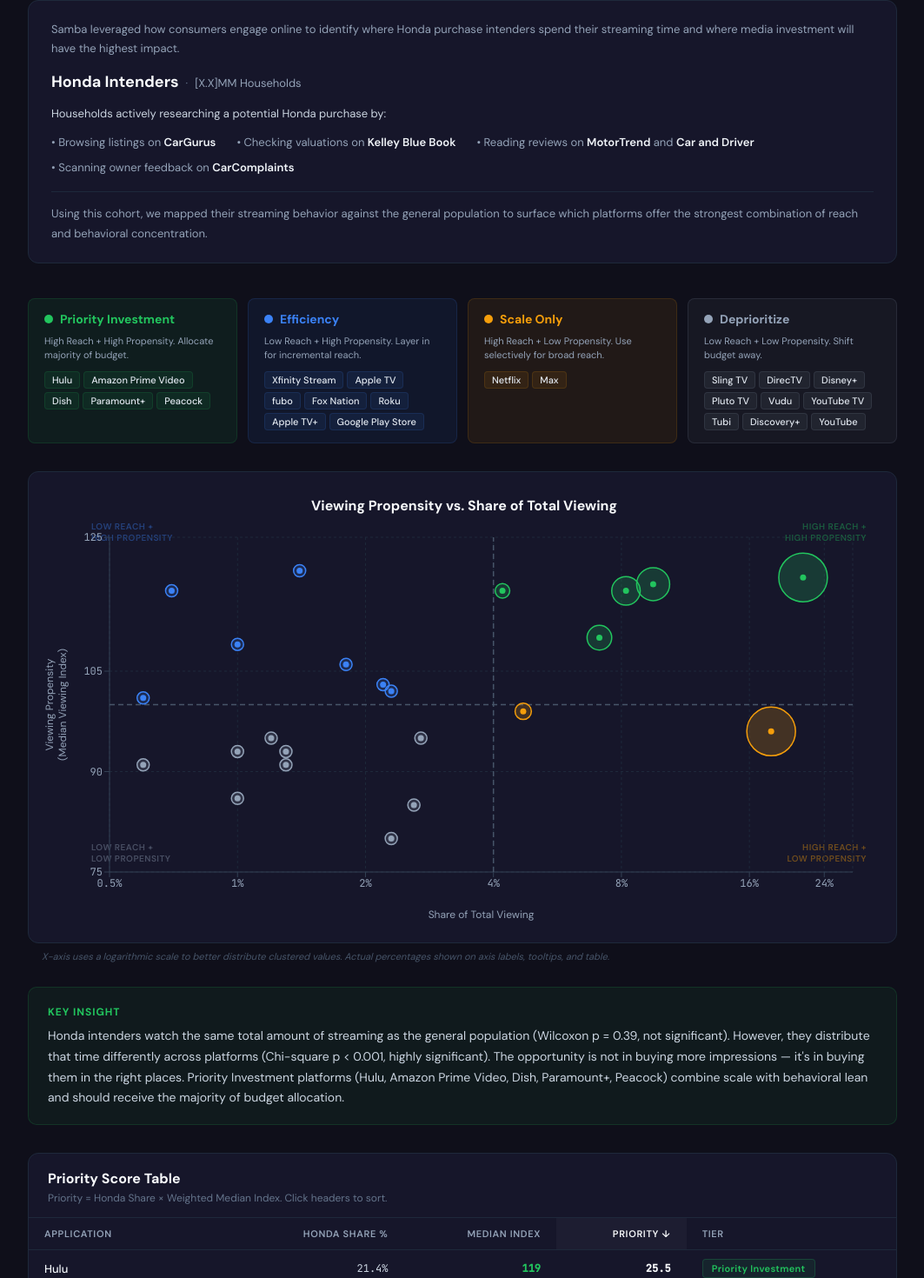
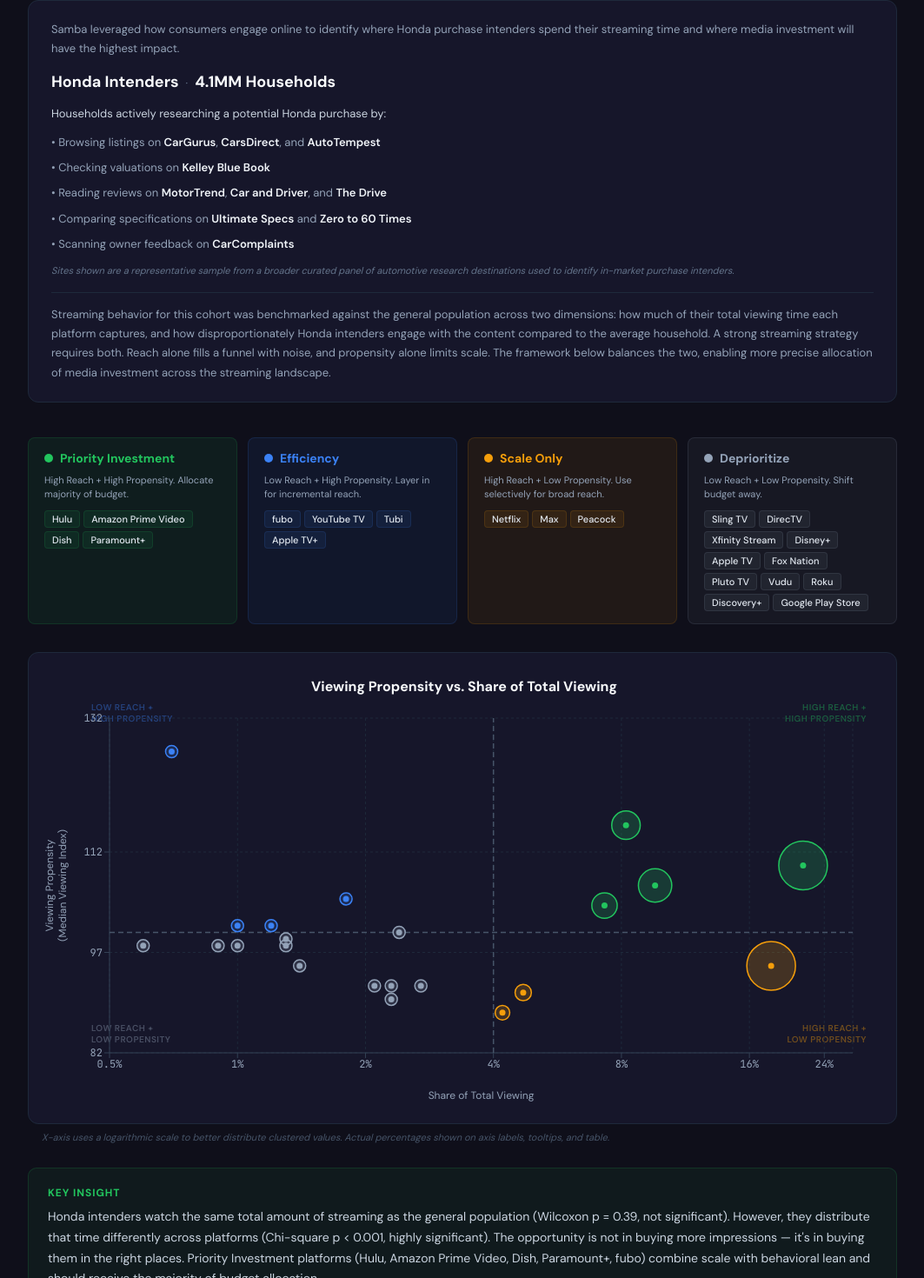
Before and after one commit to PhillipKeefe/allstate-media-planning, a React (Vite) app: page / in a window 1280 px wide. Shown: the part 177-1647 px from the top of the page at 87% size, without its empty margins (108-1171 px from the left). Built offline with nearby package versions, Linux system fonts and the light colour scheme.

Commit message:
log scale x-axis, updated tier thresholds

```diff
--- a/src/App.jsx
+++ b/src/App.jsx
@@ -5,35 +5,36 @@
 } from "recharts";
 
 const RAW_DATA = [
-  { app: "Hulu", honda_pct: 21.4, median_index: 119 },
-  { app: "Netflix", honda_pct: 18.0, median_index: 96 },
-  { app: "Amazon Prime Video", honda_pct: 9.5, median_index: 118 },
-  { app: "Dish", honda_pct: 8.2, median_index: 117 },
-  { app: "Paramount+", honda_pct: 7.1, median_index: 110 },
-  { app: "Max", honda_pct: 4.7, median_index: 99 },
-  { app: "Peacock", honda_pct: 4.2, median_index: 117 },
-  { app: "Sling TV", honda_pct: 2.7, median_index: 95 },
-  { app: "DirecTV", honda_pct: 2.6, median_index: 85 },
-  { app: "Xfinity Stream", honda_pct: 2.3, median_index: 102 },
-  { app: "Disney+", honda_pct: 2.3, median_index: 80 },
-  { app: "Apple TV", honda_pct: 2.2, median_index: 103 },
-  { app: "fubo", honda_pct: 1.8, median_index: 106 },
-  { app: "Fox Nation", honda_pct: 1.4, median_index: 120 },
-  { app: "Pluto TV", honda_pct: 1.3, median_index: 93 },
-  { app: "Vudu", honda_pct: 1.3, median_index: 91 },
-  { app: "YouTube TV", honda_pct: 1.2, median_index: 95 },
-  { app: "Tubi", honda_pct: 1.0, median_index: 93 },
-  { app: "Roku", honda_pct: 1.0, median_index: 109 },
-  { app: "Discovery+", honda_pct: 1.0, median_index: 86 },
-  { app: "Apple TV+", honda_pct: 0.7, median_index: 117 },
-  { app: "YouTube", honda_pct: 0.6, median_index: 91 },
-  { app: "Google Play Store", honda_pct: 0.6, median_index: 101 },
+  { app: "Hulu", honda_pct: 21.4, median_index: 110 },
+  { app: "Netflix", honda_pct: 18.0, median_index: 95 },
+  { app: "Amazon Prime Video", honda_pct: 9.6, median_index: 107 },
+  { app: "Dish", honda_pct: 8.2, median_index: 116 },
+  { app: "Paramount+", honda_pct: 7.3, median_index: 104 },
+  { app: "Max", honda_pct: 4.7, median_index: 91 },
+  { app: "Peacock", honda_pct: 4.2, median_index: 88 },
+  { app: "Sling TV", honda_pct: 2.7, median_index: 92 },
+  { app: "DirecTV", honda_pct: 2.4, median_index: 100, override_tier: "deprioritize" },
+  { app: "Xfinity Stream", honda_pct: 2.3, median_index: 92 },
+  { app: "Disney+", honda_pct: 2.3, median_index: 90 },
+  { app: "Apple TV", honda_pct: 2.1, median_index: 92 },
+  { app: "fubo", honda_pct: 1.8, median_index: 105 },
+  { app: "Fox Nation", honda_pct: 1.4, median_index: 95 },
+  { app: "Pluto TV", honda_pct: 1.3, median_index: 98 },
+  { app: "Vudu", honda_pct: 1.3, median_index: 99 },
+  { app: "YouTube TV", honda_pct: 1.2, median_index: 101 },
+  { app: "Tubi", honda_pct: 1.0, median_index: 101 },
+  { app: "Roku", honda_pct: 0.9, median_index: 98 },
+  { app: "Discovery+", honda_pct: 1.0, median_index: 98 },
+  { app: "Apple TV+", honda_pct: 0.7, median_index: 127 },
+  { app: "Google Play Store", honda_pct: 0.6, median_index: 98 },
 ];
 
 const REACH_THRESHOLD = 4;
 const PROPENSITY_THRESHOLD = 100;
 
+
 function getTier(d) {
+  if (d.override_tier) return d.override_tier;
   if (d.honda_pct >= REACH_THRESHOLD && d.median_index >= PROPENSITY_THRESHOLD) return "anchor";
   if (d.honda_pct < REACH_THRESHOLD && d.median_index >= PROPENSITY_THRESHOLD) return "efficiency";
   if (d.honda_pct >= REACH_THRESHOLD && d.median_index < PROPENSITY_THRESHOLD) return "scale";
@@ -65,7 +66,7 @@
     }}>
       <div style={{ fontWeight: 700, fontSize: 15, color: "#f8fafc", marginBottom: 4 }}>{d.app}</div>
       <div style={{ display: "flex", justifyContent: "space-between", gap: 24 }}>
-        <span style={{ color: "#94a3b8" }}>Honda Share</span>
+        <span style={{ color: "#94a3b8" }}>Intender Share</span>
         <span style={{ fontFamily: "JetBrains Mono", fontWeight: 500 }}>{d.honda_pct.toFixed(1)}%</span>
       </div>
       <div style={{ display: "flex", justifyContent: "space-between", gap: 24 }}>
@@ -202,23 +203,30 @@
             <div style={{ display: "flex", alignItems: "baseline", gap: 8, marginBottom: 14 }}>
               <span style={{ fontSize: 18, fontWeight: 700, color: "#f8fafc" }}>Honda Intenders</span>
               <span style={{ fontSize: 13, color: "#64748b" }}>·</span>
-              <span style={{ fontSize: 13, color: "#94a3b8" }}>[X.X]MM Households</span>
+              <span style={{ fontSize: 18, fontWeight: 700, color: "#f8fafc" }}>4.1MM Households</span>
             </div>
             <div style={{ fontSize: 13, color: "#cbd5e1", lineHeight: 1.7, marginBottom: 10 }}>
               Households actively researching a potential Honda purchase by:
             </div>
-            <div style={{ display: "flex", flexWrap: "wrap", gap: "6px 24px", fontSize: 13, color: "#94a3b8", lineHeight: 1.8 }}>
-              <span>• Browsing listings on <span style={{ color: "#f1f5f9", fontWeight: 600 }}>CarGurus</span></span>
-              <span>• Checking valuations on <span style={{ color: "#f1f5f9", fontWeight: 600 }}>Kelley Blue Book</span></span>
-              <span>• Reading reviews on <span style={{ color: "#f1f5f9", fontWeight: 600 }}>MotorTrend</span> and <span style={{ color: "#f1f5f9", fontWeight: 600 }}>Car and Driver</span></span>
-              <span>• Scanning owner feedback on <span style={{ color: "#f1f5f9", fontWeight: 600 }}>CarComplaints</span></span>
+            <div style={{ display: "flex", flexDirection: "column", gap: 6, fontSize: 13, color: "#94a3b8", lineHeight: 1.8 }}>
+              <div>• Browsing listings on <span style={{ color: "#f1f5f9", fontWeight: 600 }}>CarGurus</span>, <span style={{ color: "#f1f5f9", fontWeight: 600 }}>CarsDirect</span>, and <span style={{ color: "#f1f5f9", fontWeight: 600 }}>AutoTempest</span></div>
+              <div>• Checking valuations on <span style={{ color: "#f1f5f9", fontWeight: 600 }}>Kelley Blue Book</span></div>
+              <div>• Reading reviews on <span style={{ color: "#f1f5f9", fontWeight: 600 }}>MotorTrend</span>, <span style={{ color: "#f1f5f9", fontWeight: 600 }}>Car and Driver</span>, and <span style={{ color: "#f1f5f9", fontWeight: 600 }}>The Drive</span></div>
+              <div>• Comparing specifications on <span style={{ color: "#f1f5f9", fontWeight: 600 }}>Ultimate Specs</span> and <span style={{ color: "#f1f5f9", fontWeight: 600 }}>Zero to 60 Times</span></div>
+              <div>• Scanning owner feedback on <span style={{ color: "#f1f5f9", fontWeight: 600 }}>CarComplaints</span></div>
+            </div>
+            <div style={{ fontSize: 11, color: "#64748b", fontStyle: "italic", marginTop: 10, lineHeight: 1.6 }}>
+              Sites shown are a representative sample from a broader curated panel of automotive research destinations used to identify in-market purchase intenders.
             </div>
             <div style={{
               fontSize: 13, color: "#94a3b8", lineHeight: 1.7, marginTop: 16,
               paddingTop: 14, borderTop: "1px solid #1e293b",
             }}>
-              Using this cohort, we mapped their streaming behavior against the general population
-              to surface which platforms offer the strongest combination of reach and behavioral concentration.
+              Streaming behavior for this cohort was benchmarked against the general population across two
+              dimensions: how much of their total viewing time each platform captures, and how disproportionately
+              Honda intenders engage with the content compared to the average household. A strong streaming strategy
+              requires both. Reach alone fills a funnel with noise, and propensity alone limits scale. The framework
+              below balances the two, enabling more precise allocation of media investment across the streaming landscape.
             </div>
           </div>
         </div>
@@ -269,7 +277,7 @@
                 dataKey="median_index" type="number"
                 tick={{ fill: "#94a3b8", fontSize: 12, fontFamily: "JetBrains Mono" }}
                 stroke="#334155"
-                domain={[75, 125]}
+                domain={[82, 132]}
               >
                 <Label angle={-90} position="insideLeft" dy={12}
                   content={({ viewBox }) => {
@@ -311,7 +319,7 @@
             Honda intenders watch the same total amount of streaming as the general population (Wilcoxon p = 0.39, not significant).
             However, they distribute that time differently across platforms (Chi-square p &lt; 0.001, highly significant).
             The opportunity is not in buying more impressions — it's in buying them in the right places.
-            Priority Investment platforms (Hulu, Amazon Prime Video, Dish, Paramount+, Peacock) combine scale with behavioral lean
+            Priority Investment platforms (Hulu, Amazon Prime Video, Dish, Paramount+, fubo) combine scale with behavioral lean
             and should receive the majority of budget allocation.
           </div>
         </div>
@@ -325,7 +333,7 @@
               Priority Score Table
             </div>
             <div style={{ fontSize: 12, color: "#64748b", marginTop: 4 }}>
-              Priority = Honda Share × Weighted Median Index. Click headers to sort.
+              Priority = Intender Reach × Median Viewing Index. Click headers to sort.
             </div>
           </div>
           <div style={{ overflowX: "auto" }}>
@@ -334,7 +342,7 @@
                 <tr style={{ borderBottom: "1px solid #1e293b" }}>
                   {[
                     { key: "app", label: "Application", align: "left" },
-                    { key: "honda_pct", label: "Honda Share %", align: "right" },
+                    { key: "honda_pct", label: "Intender Share %", align: "right" },
                     { key: "median_index", label: "Median Index", align: "right" },
                     { key: "priority", label: "Priority", align: "right" },
                   ].map(col => (
@@ -430,7 +438,7 @@
             Honda intenders lean into an app harder than the average household.
           </div>
           <div style={{ fontSize: 13, color: "#94a3b8", lineHeight: 1.8, marginTop: 8 }}>
-            <strong style={{ color: "#cbd5e1" }}>Priority score:</strong> Honda share × median index. Rewards both scale and behavioral
+            <strong style={{ color: "#cbd5e1" }}>Priority score:</strong> Intender share × median index. Rewards both scale and behavioral
             concentration. A high-share app at index 100 scores lower than a high-share app at index 115,
             correctly reflecting the latter's superior targeting efficiency.
           </div>
```
